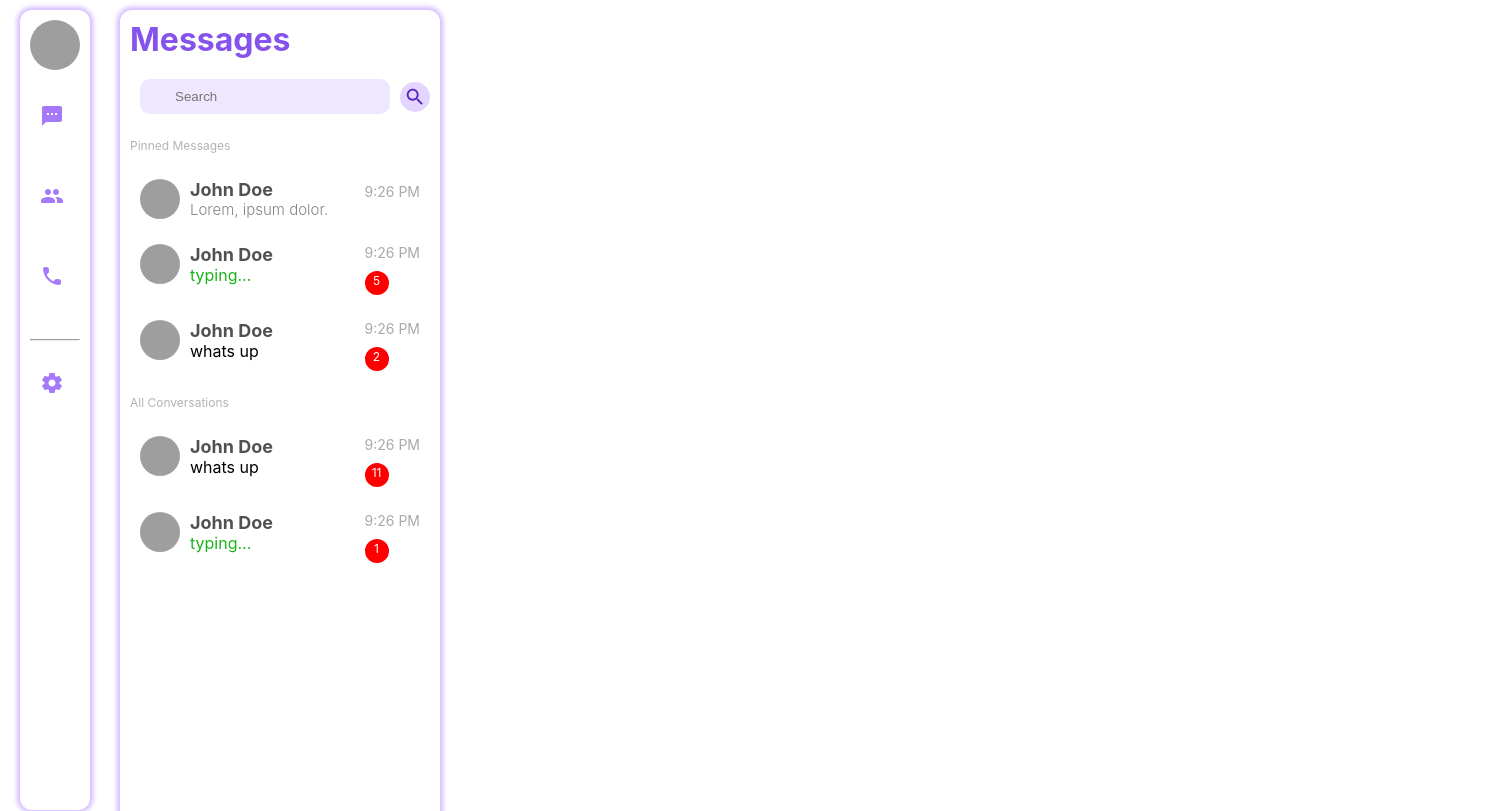
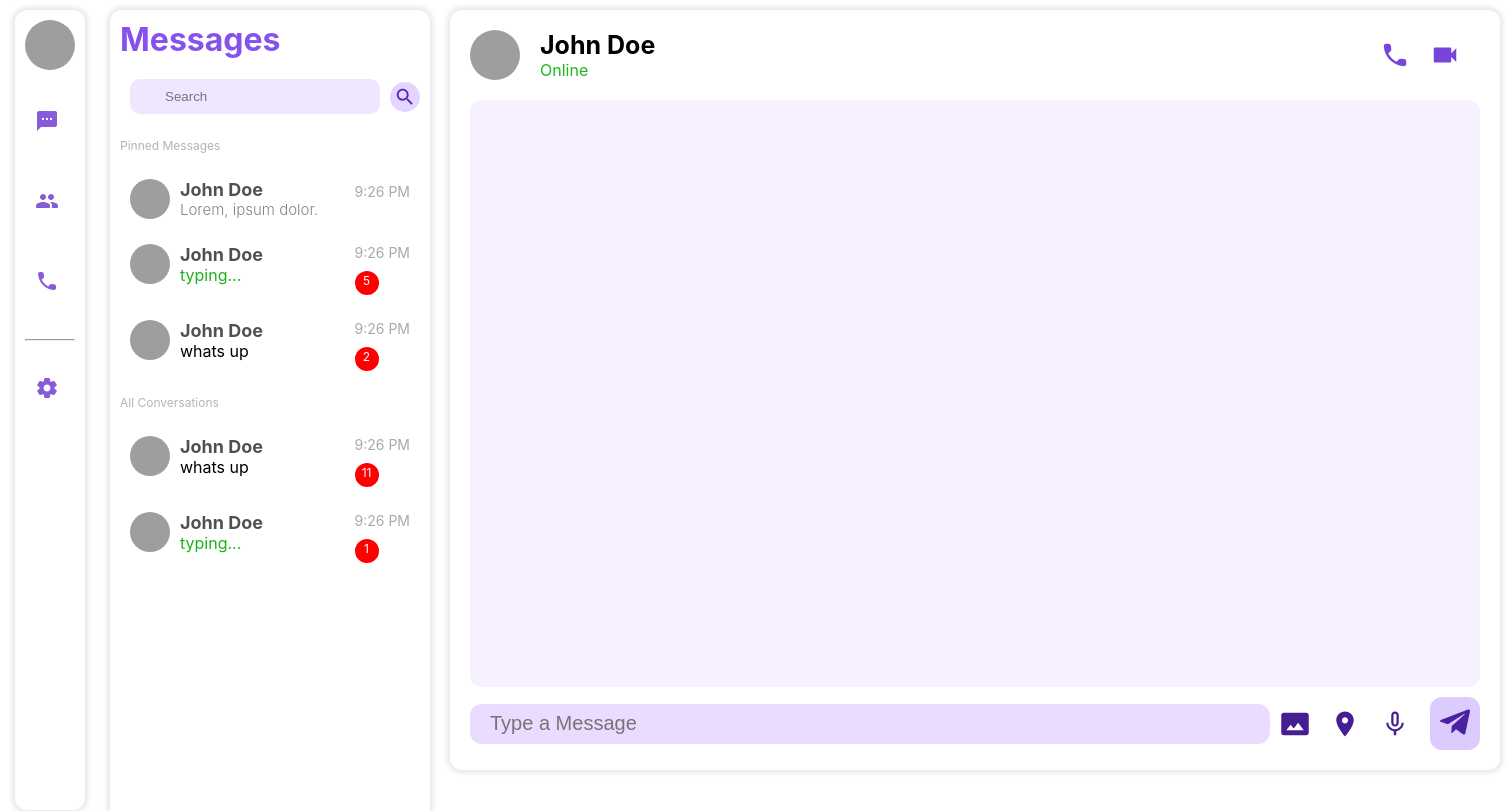
Before and after one commit to Soura700/Zing, a React (Create React App) app in the folder frontend/: page /message in a window 1280 px wide. Shown: the top 811 px of the page, 1510 px wide, since content can reach past the window. Built offline with nearby package versions, Linux system fonts and the light colour scheme; grey boxes are pictures that could not be loaded.

Commit message:
created main chat section

```diff
--- a/frontend/src/components/messaging/Leftbar2.jsx
+++ b/frontend/src/components/messaging/Leftbar2.jsx
@@ -7,6 +7,12 @@ import TextsmsIcon from "@mui/icons-material/Textsms";
 import PeopleRoundedIcon from "@mui/icons-material/PeopleRounded";
 import CallRoundedIcon from "@mui/icons-material/CallRounded";
 import SettingsRoundedIcon from "@mui/icons-material/SettingsRounded";
+import VideocamIcon from '@mui/icons-material/Videocam';
+import PhotoSizeSelectActualIcon from '@mui/icons-material/PhotoSizeSelectActual';
+import LocationOnIcon from '@mui/icons-material/LocationOn';
+import MicNoneIcon from '@mui/icons-material/MicNone';
+import TelegramIcon from '@mui/icons-material/Telegram';
+
 
 const styles = {
   '*': {
@@ -133,6 +139,42 @@ export const Leftbar2 = () => {
           </div>
         </div>
       </div>
+
+      {/* main chat section */}
+
+      <div className="main-chat-section">
+        <div className="info">
+            <div className="left-part">
+              <div className="user-pic">
+              <img src={image} alt=""></img>
+              </div>
+              <div className="user-info">
+                 <h1>John Doe</h1>
+                 <p>Online</p>
+              </div>
+            </div>
+            <div className="right-part">
+               <CallRoundedIcon className="right-part-icon"/>
+               <VideocamIcon className="right-part-icon"/>
+            </div>
+        </div>
+        <div className="inner-container">
+        </div>
+        <div className="chat-bottom">
+            <div className="chat-input">
+              <input type="text" placeholder="Type a Message"/>
+            </div>
+            <div className="chat-options">
+            <PhotoSizeSelectActualIcon className="chat-btn"/>
+            <LocationOnIcon className="chat-btn"/>
+            <MicNoneIcon className="chat-btn"/>
+            </div>
+            <div className="submit-btn-class">
+              <button><TelegramIcon className="submit-btn"/></button>
+            </div>
+        </div>
+
+      </div>
     </div>
   );
 };
--- a/frontend/src/components/messaging/leftbar2.css
+++ b/frontend/src/components/messaging/leftbar2.css
@@ -16,9 +16,9 @@
 
 .left-opt-menu {
     border: 0px solid rgb(186, 186, 186);
-    box-shadow: 0px 0px 5px 3px #d2bbff;
+    box-shadow: 0px 0px 5px 3px #e8e8e8;
     border-radius: 12px;
-    margin: 0px 10px;
+    margin: 0px 5px;
     display: flex;
     flex-direction: column;
 }
@@ -27,15 +27,9 @@
     height: 50px;
     width: 50px;
     border-radius: 50px;
-    transition-duration: 0.5s;
-    animation: ease-in-out;
 }
 .left-opt-menu .profile-img img:hover {
-    transform: scale(1.2);
-    background: #a479fa;
-    border: 2px solid #a479fa;
-    border-radius: 50px;
-    box-shadow: 0px 0px 5px 3px #d2bbff;
+    cursor: pointer;
 }
 .left-opt-menu .item1 {
     font-size: large;
@@ -48,19 +42,20 @@
     animation: ease-in-out;
 }
 .left-opt-menu .icon1 {
-    color: #a479fa;
+    margin-top: 5px;
+    color: #865cda;
 }
 .left-opt-menu .item1:hover {
     font-size: large;
     margin-top: 20px;
     padding-left: 13px;
     transform: scale(1.2);
-    color: rgb(255, 255, 255);
-    background: #a479fa;
+    color: #865cda;
+    background: #d8c6ff;
 }
 .left-opt-menu .icon1:hover {
     margin-top: 5px;
-    color: white;
+    color: #865cda;
 }
 .left-opt-menu .item1 {
     padding-left: 10px;
@@ -76,24 +71,24 @@
     animation: ease-in-out;
 }
 .left-opt-menu .icon2 {
-    color: #a479fa;
+    margin-top: 5px;
+    color: #865cda;
 }
 .left-opt-menu .item2:hover {
     font-size: large;
     margin-top: 20px;
     padding-left: 12px;
     transform: scale(1.2);
-    color: rgb(255, 255, 255);
-    background: #a479fa;
+    color: #865cda;
+    background: #d8c6ff;
 }
 .left-opt-menu .icon2:hover {
     margin-top: 5px;
-    color: white;
+    color: #865cda;
 }
 .left-opt-menu .item3 {
     font-size: large;
     margin-top: 20px;
-    border: 0px solid red;
     height: 40px;
     border-radius: 50px;
     padding: 10px;
@@ -102,19 +97,20 @@
     margin-bottom: 25px;
 }
 .left-opt-menu .icon3 {
-    color: #a479fa;
+    margin-top: 5px;
+    color: #865cda;
 }
 .left-opt-menu .item3:hover {
     font-size: large;
     margin-top: 20px;
     padding-left: 12px;
     transform: scale(1.2);
-    color: rgb(255, 255, 255);
-    background: #a479fa;
+    color: #865cda;
+    background: #d8c6ff;
 }
 .left-opt-menu .icon3:hover {
     margin-top: 5px;
-    color: white;
+    color: #865cda;
 }
 .left-opt-menu .item4 {
     font-size: large;
@@ -127,19 +123,20 @@
     animation: ease-in-out;
 }
 .left-opt-menu .icon4 {
-    color: #a479fa;
+    margin-top: 5px;
+    color: #865cda;
 }
 .left-opt-menu .item4:hover {
     font-size: large;
     margin-top: 20px;
     padding-left: 12px;
     transform: scale(1.2);
-    color: rgb(255, 255, 255);
-    background: #a479fa;
+    color: #865cda;
+    background: #d8c6ff;
 }
 .left-opt-menu .icon4:hover {
     margin-top: 5px;
-    color: white;
+    color: #865cda;
 }
 
 
@@ -153,7 +150,7 @@
     margin-left: 20px;
     margin-bottom: 20px;
     padding: 10px;
-    box-shadow: 0px 0px 5px 3px #d2bbff;
+    box-shadow: 0px 0px 5px 3px #e8e8e8;
 }
 
 .top-part {
@@ -486,3 +483,123 @@ span {
     height: 20px;
     width: 20px;
 }
+
+/* main chat section styles */
+
+.main-chat-section {
+    border-radius: 12px;
+    box-shadow: 0px 0px 5px 3px #e8e8e8;
+    width: 100%;
+    height: 90%;
+    margin-left: 20px;
+    display: flex;
+    flex-direction: column;
+    padding: 20px;
+}
+.info {
+
+    margin-bottom: 20px;
+    display: flex;
+    flex-direction: row;
+    justify-content: space-between;
+}
+.info .left-part {
+    display: flex;
+    flex-direction: row;
+    gap: 20px;
+}
+.info .left-part .user-pic{
+   margin: 0px 0px;
+
+   display: flex;
+   justify-content: center;
+   align-items: center;
+}
+.info .left-part .user-pic img {
+    height: 50px;
+    width: 50px;
+    border-radius: 50px;
+}
+.info .left-part .user-info h1{
+    font-size: 25px;
+}
+.info .left-part .user-info p {
+    color: rgb(27, 184, 27);
+}
+
+
+
+.info .right-part {
+    display: flex;
+    flex-direction: row;
+    justify-content: center;
+    align-items: center;
+   margin: 0px 20px;
+   gap: 20px;
+}
+.info .right-part .right-part-icon {
+    font-size: 30px;
+    color: #7745da;
+
+}
+
+
+
+.inner-container {
+    margin-top: 0px;
+    border: 0px solid red;
+    background: #f6f0ff;
+    border-radius: 12px;
+    width: 100%;
+    height: 90%;
+}
+
+
+.chat-bottom {
+    border: 0px solid red;
+    margin-top: 10px;
+    display: flex;
+    flex-direction: row;
+}
+.chat-bottom .chat-input {
+    display: flex;
+    justify-content: center;
+    align-items: center;
+}
+.chat-bottom .chat-input input[type=text] {
+    border: 0px solid blue;
+    font-size: 20px;
+    border-radius: 12px;
+    background :#eadbff;
+    color: #402577;
+    height: 40px;
+    width: 800px;
+}
+.chat-bottom .chat-input input[type=text]:focus{
+    outline: none;
+    border: 3px solid #8966cf;
+    color: #402577;
+}
+.chat-bottom .chat-options {
+    display: flex;
+    justify-content: center;
+    align-items: center;
+}
+
+.chat-bottom .chat-btn {
+    font-size: 30px;
+    margin: 0px 10px;
+    color: #451e93;
+}
+
+.chat-bottom .submit-btn-class button{
+    padding: 5px;
+    margin-left: 10px;
+    border: 0px solid #652ed3;
+    background: #dccbff;
+    border-radius: 12px;
+}
+.chat-bottom .submit-btn {
+    font-size: 40px;
+    color: #4b229e;
+}
```
